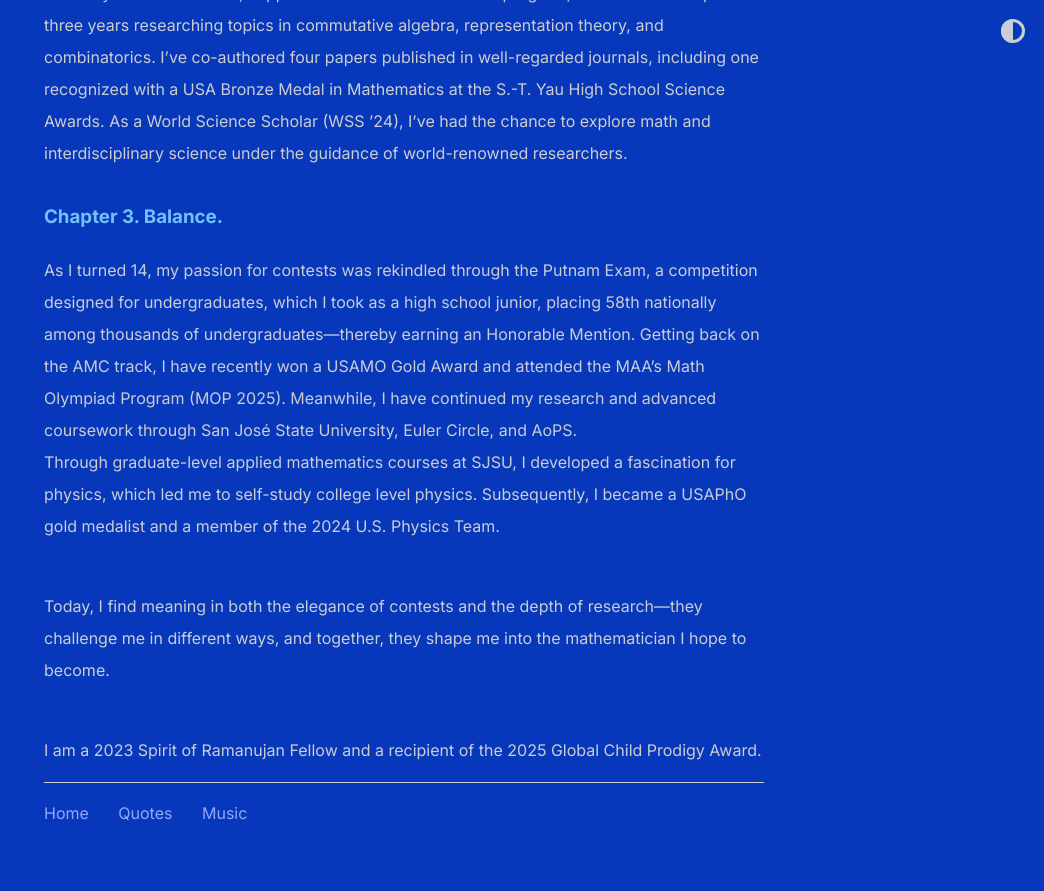
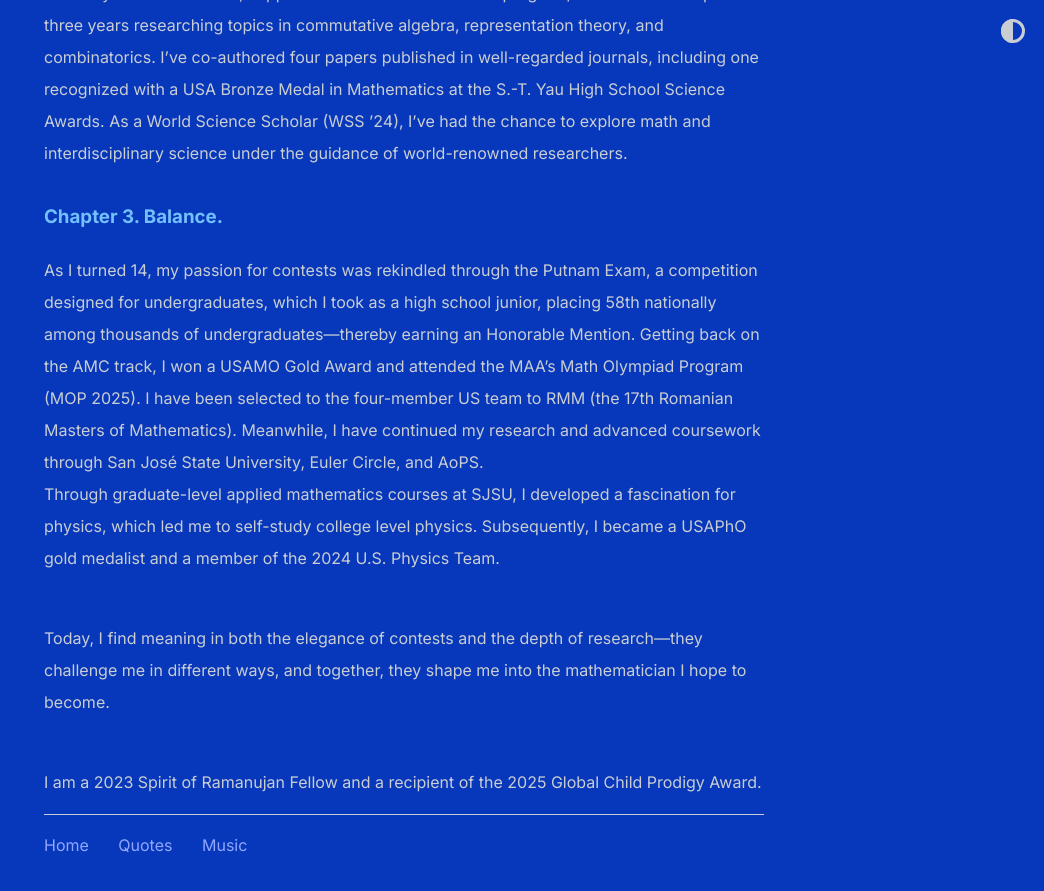
Before and after one commit to shihankanungo/shihankanungo.github.io, a Jekyll site: the page built from math.md, in a window 1280 px wide and 900 px high, scrolled down 1331 px. Shown: the top 891 px of the window, without its empty margins (236-1280 px from the left). Built offline with Jekyll 4.4.1, drawn with Linux system fonts in a browser that asks for light colours.

Commit message:
Update math.md

```diff
--- a/math.md
+++ b/math.md
@@ -24,7 +24,7 @@
 including one recognized with a USA Bronze Medal in Mathematics at the S.-T. Yau High School Science Awards. As a World Science Scholar (WSS ’24), I’ve had the chance to explore math and interdisciplinary science under the guidance of world-renowned researchers.
 
 ### Chapter 3. Balance.
-As I turned 14, my passion for contests was rekindled through the Putnam Exam, a competition designed for undergraduates, which I took as a high school junior, placing 58th nationally among thousands of undergraduates&mdash;thereby earning an Honorable Mention. Getting back on the AMC track, I have recently won a USAMO Gold Award and attended the MAA’s Math Olympiad Program (MOP 2025). Meanwhile, I have continued my research and advanced coursework through San José State University, Euler Circle, and AoPS.
+As I turned 14, my passion for contests was rekindled through the Putnam Exam, a competition designed for undergraduates, which I took as a high school junior, placing 58th nationally among thousands of undergraduates&mdash;thereby earning an Honorable Mention. Getting back on the AMC track, I won a USAMO Gold Award and attended the MAA’s Math Olympiad Program (MOP 2025). I have been selected to the four-member US team to RMM (the 17th Romanian Masters of Mathematics). Meanwhile, I have continued my research and advanced coursework through San José State University, Euler Circle, and AoPS.
 <br>
 Through  graduate-level applied mathematics courses at SJSU, I developed a fascination for physics, which led me to self-study college level physics. Subsequently, I became a USAPhO gold medalist and a member of the 2024 U.S. Physics Team.
 
```
